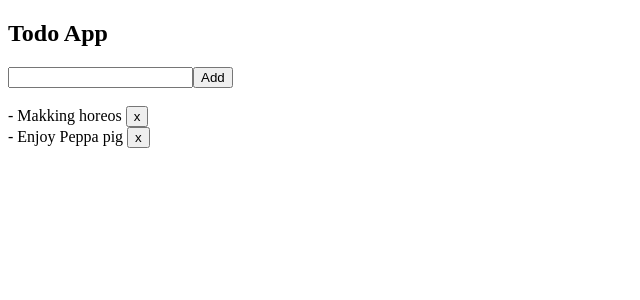
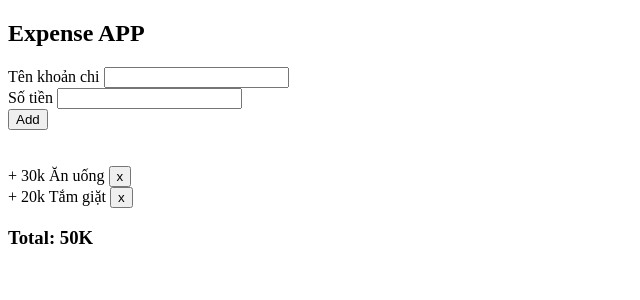
Before and after one commit to hiendepzainn/Learning-ReactJS, a React (Vite) app: page / in a window 1280 px wide. Shown: the top 300 px of the page, without its empty margins (0-640 px from the left). Built offline with nearby package versions, Linux system fonts and the light colour scheme.

Commit message:
practice: Expense App

```diff
--- /dev/null
+++ b/src/App3.jsx
@@ -0,0 +1,45 @@
+import { useState } from "react";
+import ExpenseForm from "./components/expenseApp/ExpenseForm";
+import ExpenseList from "./components/expenseApp/ExpenseList";
+import ExpenseTotal from "./components/expenseApp/ExpenseTotal";
+
+const App3 = () => {
+  const [list, setList] = useState([
+    {
+      id: 1,
+      name: "Ăn uống",
+      amount: 30,
+    },
+    {
+      id: 2,
+      name: "Tắm giặt",
+      amount: 20,
+    },
+  ]);
+
+  const addExpense = (category, value) => {
+    const newExpense = {
+      id: Math.floor(Math.random() * 100000),
+      name: category,
+      amount: value,
+    };
+    setList([...list, newExpense]);
+  };
+
+  const deleteExpense = (id) => {
+    const newList = list.filter((item) => item.id !== id);
+    setList(newList);
+  };
+  return (
+    <>
+      <h2>Expense APP</h2>
+      <ExpenseForm addExpense={addExpense} />
+      <br />
+      <br />
+      <ExpenseList list={list} deleteExpense={deleteExpense} />
+      <ExpenseTotal list={list} />
+    </>
+  );
+};
+
+export default App3;
--- /dev/null
+++ b/src/components/expenseApp/ExpenseForm.jsx
@@ -0,0 +1,40 @@
+import { useState } from "react";
+
+const ExpenseForm = (props) => {
+  const { addExpense } = props;
+
+  const [category, setCategory] = useState("");
+  const [value, setValue] = useState("");
+
+  const handleChangeCategory = (e) => {
+    setCategory(e.target.value);
+  };
+
+  // Tại sao setValue rồi mà console.log thì vẫn ra giá trị cũ?
+  const handleChangeValue = (e) => {
+    setValue(Number(e.target.value));
+  };
+
+  const handleClick = () => {
+    addExpense(category, value);
+    setCategory("");
+    setValue("");
+  };
+  return (
+    <>
+      <div>
+        <span>Tên khoản chi </span>
+        <input type="text" value={category} onChange={handleChangeCategory} />
+      </div>
+      <div>
+        <span>Số tiền </span>
+        <input type="number" value={value} onChange={handleChangeValue} />
+      </div>
+      <div>
+        <button onClick={handleClick}>Add</button>
+      </div>
+    </>
+  );
+};
+
+export default ExpenseForm;
--- /dev/null
+++ b/src/components/expenseApp/ExpenseList.jsx
@@ -0,0 +1,29 @@
+const ExpenseList = (props) => {
+  const { list, deleteExpense } = props;
+
+  const handleClick = (id) => {
+    deleteExpense(id);
+  };
+  return (
+    <>
+      {list.map((item) => {
+        return (
+          <div key={item.id}>
+            <span>
+              + {item.amount}k {item.name}{" "}
+            </span>
+            <button
+              onClick={() => {
+                handleClick(item.id);
+              }}
+            >
+              x
+            </button>
+          </div>
+        );
+      })}
+    </>
+  );
+};
+
+export default ExpenseList;
--- /dev/null
+++ b/src/components/expenseApp/ExpenseTotal.jsx
@@ -0,0 +1,14 @@
+const ExpenseTotal = (props) => {
+  const { list } = props;
+  let total = 0;
+  list.forEach((item) => {
+    total += item.amount;
+  });
+  return (
+    <>
+      <h3>Total: {total}K</h3>
+    </>
+  );
+};
+
+export default ExpenseTotal;
--- a/src/main.jsx
+++ b/src/main.jsx
@@ -1,9 +1,9 @@
 import React from "react";
 import ReactDOM from "react-dom/client";
-import App2 from "./App2.jsx";
+import App3 from "./App3.jsx";
 
 ReactDOM.createRoot(document.getElementById("root")).render(
   <React.StrictMode>
-    <App2 />
+    <App3 />
   </React.StrictMode>,
 );
```
